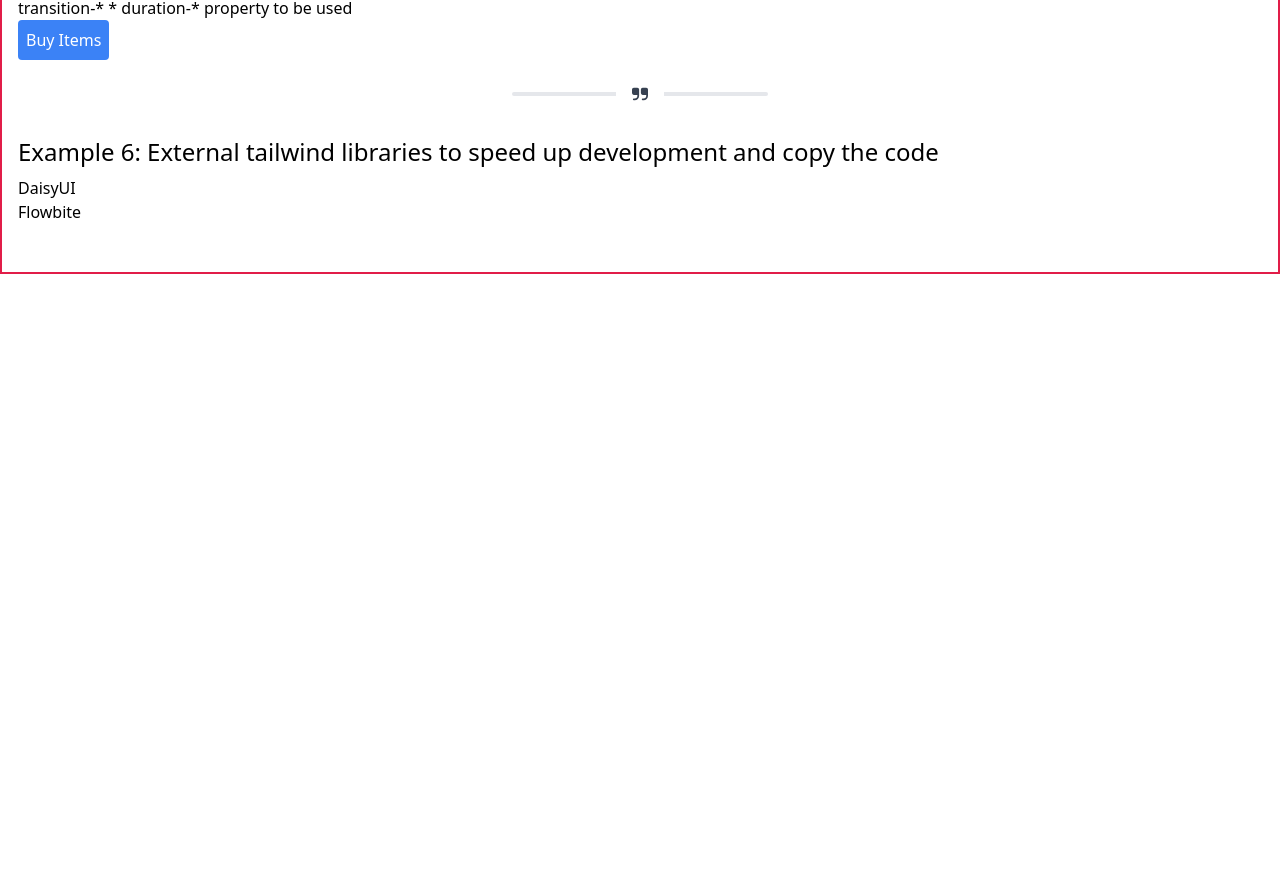
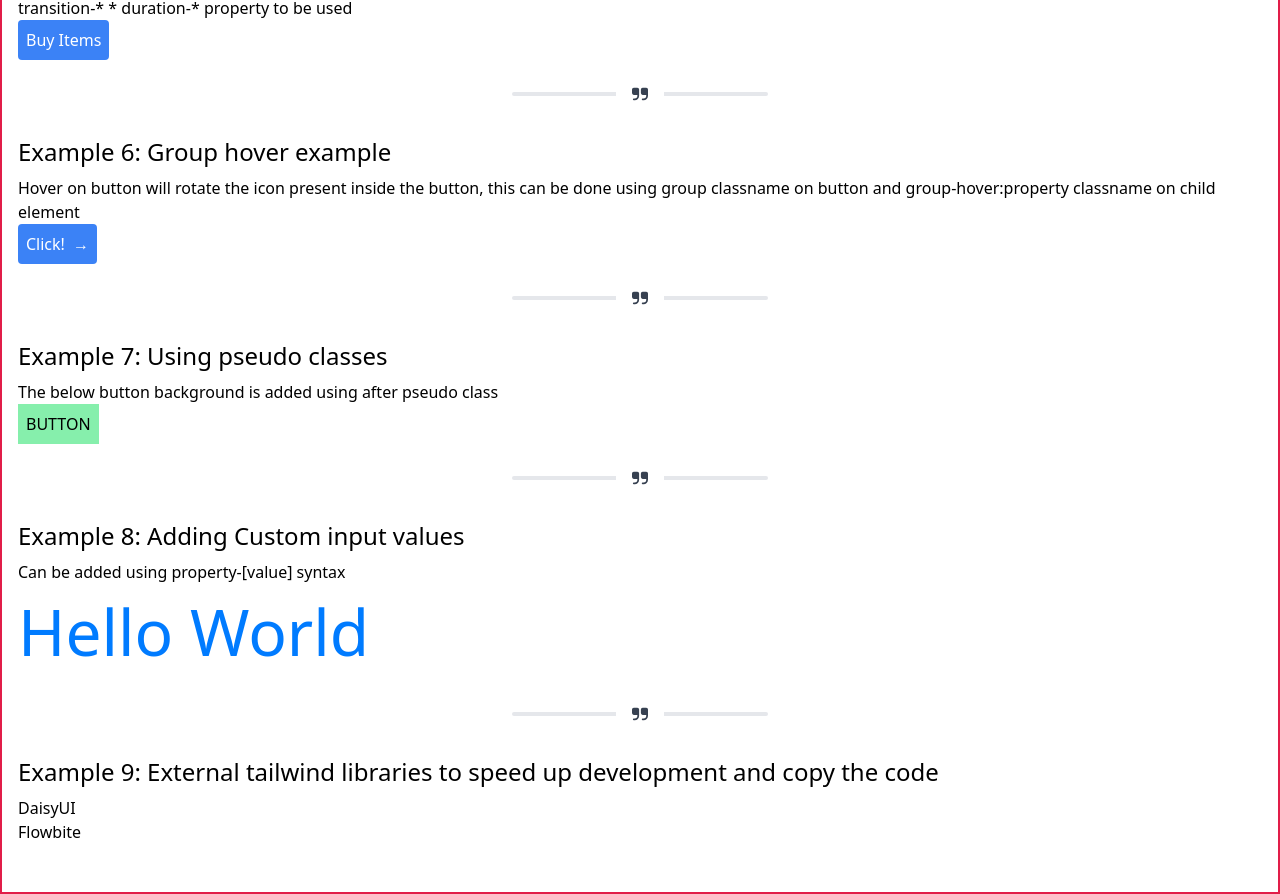
Before and after one commit to nirajrajgor/tailwindcss-tips, a React (Vite) app: page / in a window 1280 px wide. Shown: the part 908-1802 px from the top of the page. Before the commit the page ends 1182 px from the top, so only its background shows below. Built offline with nearby package versions, Linux system fonts and the light colour scheme.

Commit message:
Added 3 more examples

```diff
--- a/src/App.jsx
+++ b/src/App.jsx
@@ -68,7 +68,31 @@ function App() {
         Buy Items
       </button>
       <Hr />
-      <Title text="Example 6: External tailwind libraries to speed up development and copy the code" />
+      <Title text="Example 6: Group hover example" />
+      <h4>
+        Hover on button will rotate the icon present inside the button, this can
+        be done using group classname on button and group-hover:property
+        classname on child element
+      </h4>
+      <button className="p-2 text-white rounded group bg-blue-500 hover:bg-blue-700 active:bg-blue-900 transition-colors duration-200">
+        <span>Click!</span>
+        <span className="ml-2 inline-block group-hover:rotate-90 duration-300">
+          &rarr;
+        </span>
+      </button>
+      <Hr />
+      <Title text="Example 7: Using pseudo classes" />
+      <h4>The below button background is added using after pseudo class</h4>
+      <button className="p-2 relative after:absolute after:bg-green-300 after:inset-0 after:z-0">
+        <h6 className="z-10 relative">BUTTON </h6>
+      </button>
+      <Hr />
+      <Title text="Example 8: Adding Custom input values" />
+      <h4>Can be added using property-[value] syntax</h4>
+      <h5 className="text-[#007bff] text-[4rem]">Hello World</h5>
+      <Hr />
+
+      <Title text="Example 9: External tailwind libraries to speed up development and copy the code" />
       <ul>
         <li>DaisyUI</li>
         <li>Flowbite</li>
```
